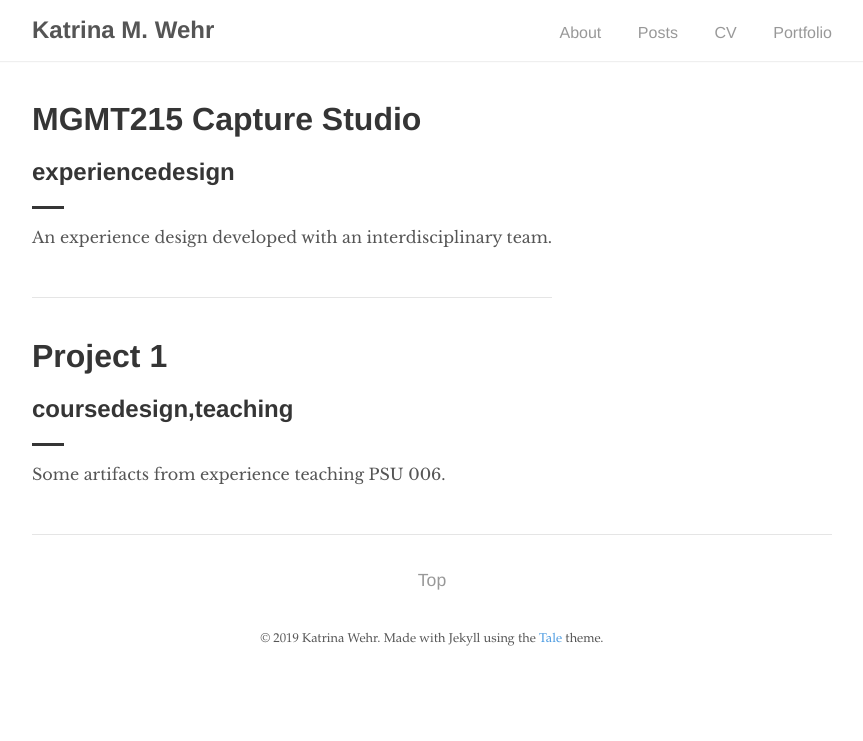
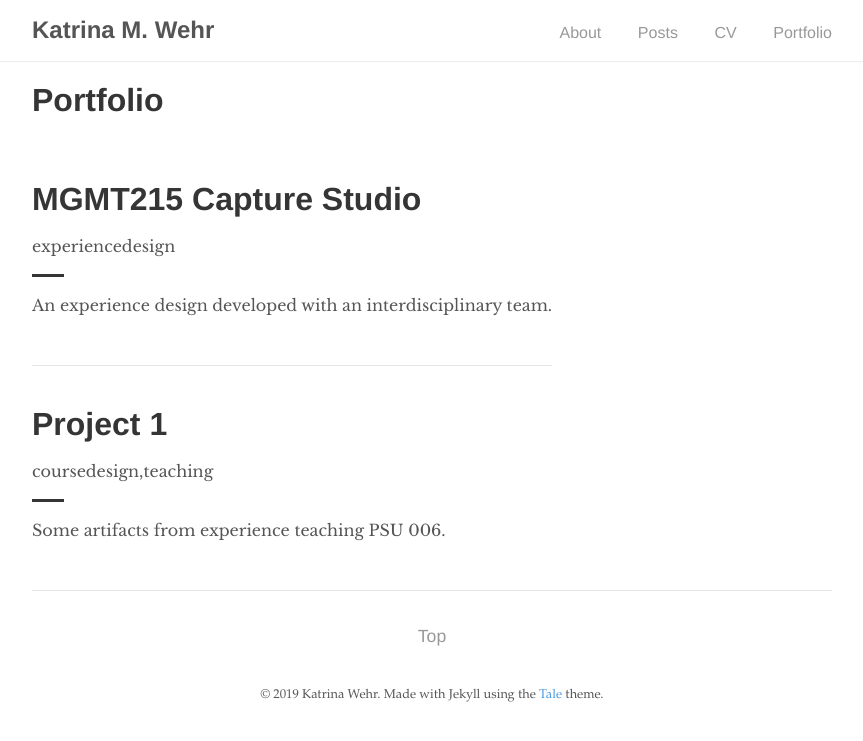
Before and after one commit to kat-wehr/mysite, a Jekyll site: the page built from portfolio.md, in a window 1280 px wide. Shown: the top 741 px of the page, without its empty margins (208-1071 px from the left). Built offline with Jekyll 4.4.1, drawn with Linux system fonts in a browser that asks for light colours; nearby versions of some CDN libraries.

Commit message:
Update portfolio.html

```diff
--- a/_layouts/portfolio.html
+++ b/_layouts/portfolio.html
@@ -1,13 +1,15 @@
 ---
 layout: default
 ---
+
+<h1> {{page.title}} </h1>
 
 <div class="catalogue">
   {% for post in site.portfolio %}
     <a href="{{ portfolio.url | prepend: site.baseurl }}" class="catalogue-item">
       <div>
         <h1 class="catalogue-title">{{ post.title }}</h1>
-        <h2> {{ post.categories }} </h2>
+        <p> {{ post.categories }} </p>
         <div class="catalogue-line"></div>
 
         <p>
```
